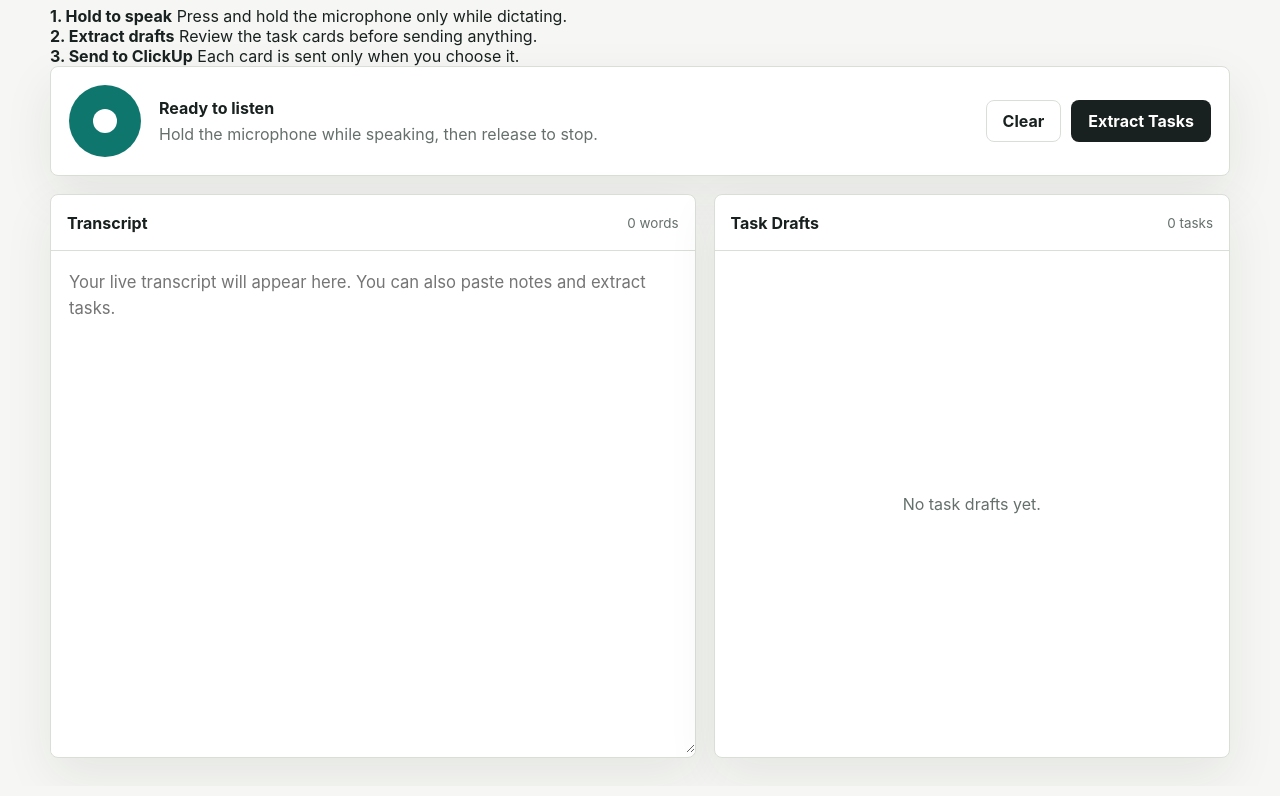
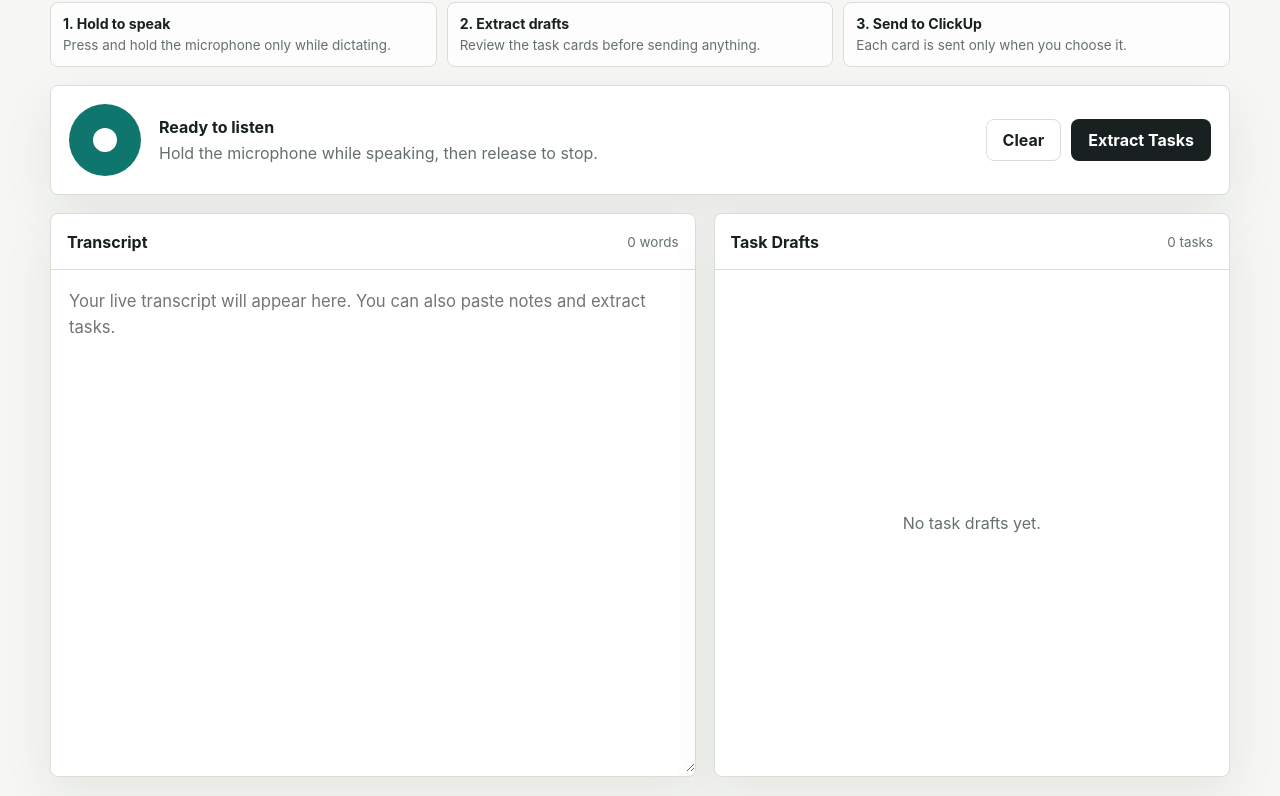
Before and after one commit to jithins123/voice-to-clickup, a website: page public/index.html in a window 1280 px wide. Shown: the part 195-991 px from the top of the page. Drawn offline with Linux system fonts and the light colour scheme; no server answers.

Commit message:
Style guide strip and task status

```diff
--- a/public/styles.css
+++ b/public/styles.css
@@ -45,7 +45,7 @@ input {
   align-items: flex-start;
   justify-content: space-between;
   gap: 20px;
-  margin-bottom: 22px;
+  margin-bottom: 18px;
 }
 
 .eyebrow {
@@ -98,6 +98,36 @@ h2 {
   border-color: rgba(193, 73, 46, 0.35);
 }
 
+.guide-strip {
+  display: grid;
+  grid-template-columns: repeat(3, minmax(0, 1fr));
+  gap: 10px;
+  margin-bottom: 18px;
+}
+
+.guide-strip div {
+  border: 1px solid var(--line);
+  border-radius: 8px;
+  background: rgba(255, 255, 255, 0.74);
+  padding: 12px;
+}
+
+.guide-strip strong,
+.guide-strip span {
+  display: block;
+}
+
+.guide-strip strong {
+  margin-bottom: 4px;
+  font-size: 0.88rem;
+}
+
+.guide-strip span {
+  color: var(--muted);
+  font-size: 0.84rem;
+  line-height: 1.35;
+}
+
 .control-surface,
 .panel {
   border: 1px solid var(--line);
@@ -137,6 +167,7 @@ h2 {
   border-radius: 50%;
   background: var(--accent);
   cursor: pointer;
+  touch-action: none;
   transition: transform 160ms ease, background 160ms ease;
 }
 
@@ -146,6 +177,11 @@ h2 {
 
 .record-button.recording {
   background: var(--warm);
+}
+
+.record-button:disabled {
+  cursor: wait;
+  opacity: 0.75;
 }
 
 .record-dot {
@@ -266,6 +302,14 @@ textarea {
   line-height: 1.45;
 }
 
+.task-status {
+  min-height: 18px;
+  margin-bottom: 10px !important;
+  color: var(--warm) !important;
+  font-size: 0.82rem;
+  overflow-wrap: anywhere;
+}
+
 .meta-row {
   display: flex;
   flex-wrap: wrap;
@@ -319,6 +363,7 @@ textarea {
     align-items: stretch;
   }
 
+  .guide-strip,
   .grid {
     grid-template-columns: 1fr;
   }
```
